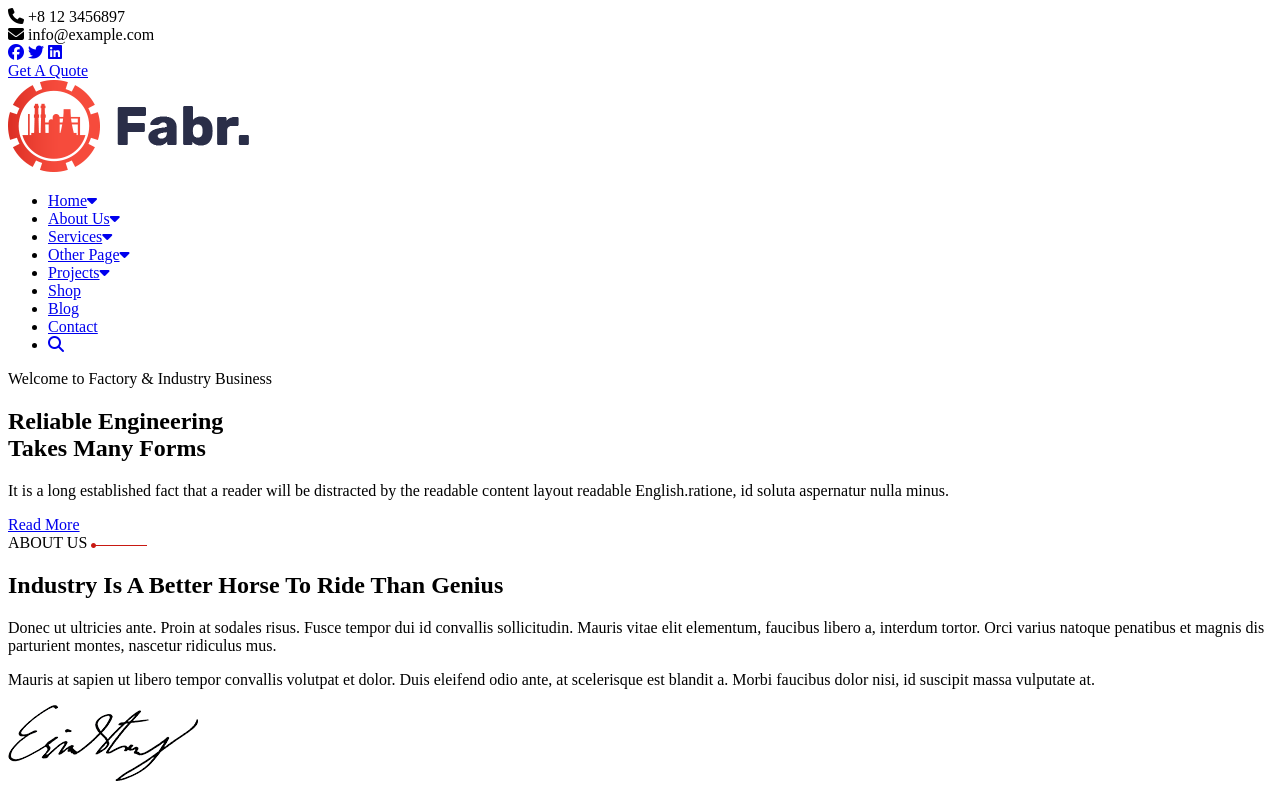
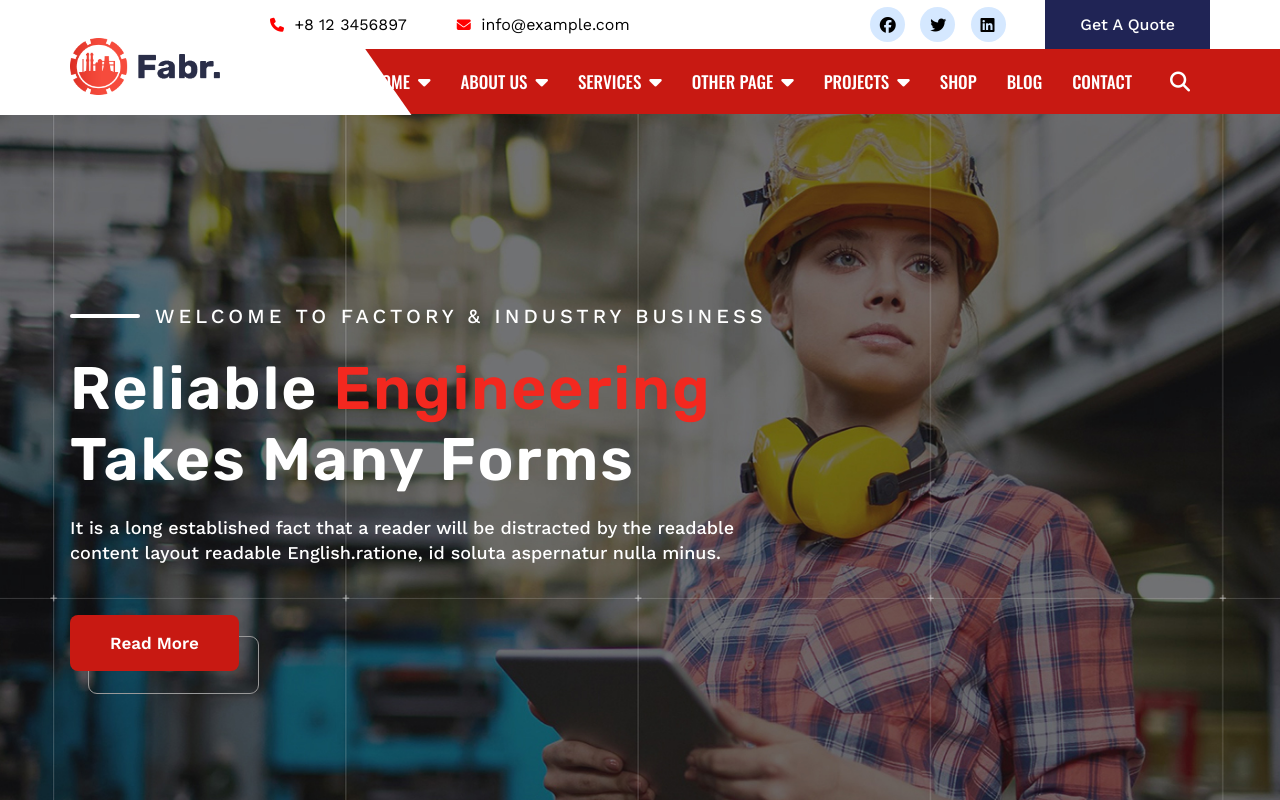
Before and after one commit to efadhemon/construction-site, a plain HTML site: page index.html in a window 1280 px wide. Shown: the top 800 px of the page. Drawn offline with nearby package versions, Linux system fonts and the light colour scheme.

Commit message:
css file problem solve

```diff
--- a/index.html
+++ b/index.html
@@ -4,7 +4,7 @@
 	<meta charset="UTF-8">
 	<title>Home.Fabr</title>
 	<script src="https://kit.fontawesome.com/87cf32ee85.js" crossorigin="anonymous"></script>
-	<link rel="stylesheet" type="text/css" href="Fabr.css" />
+	<link rel="stylesheet" href="style.css">
 </head>
 <body>
 	<header id="topBar">
```
